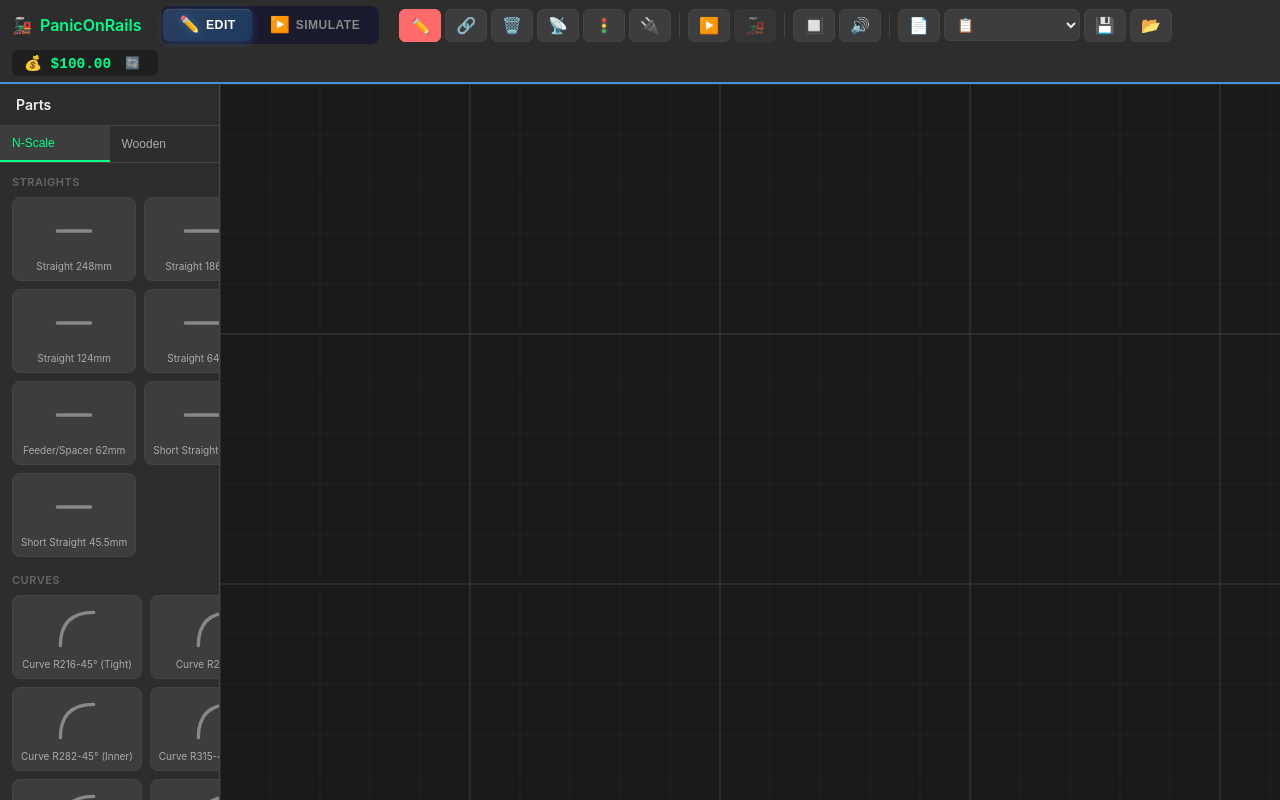
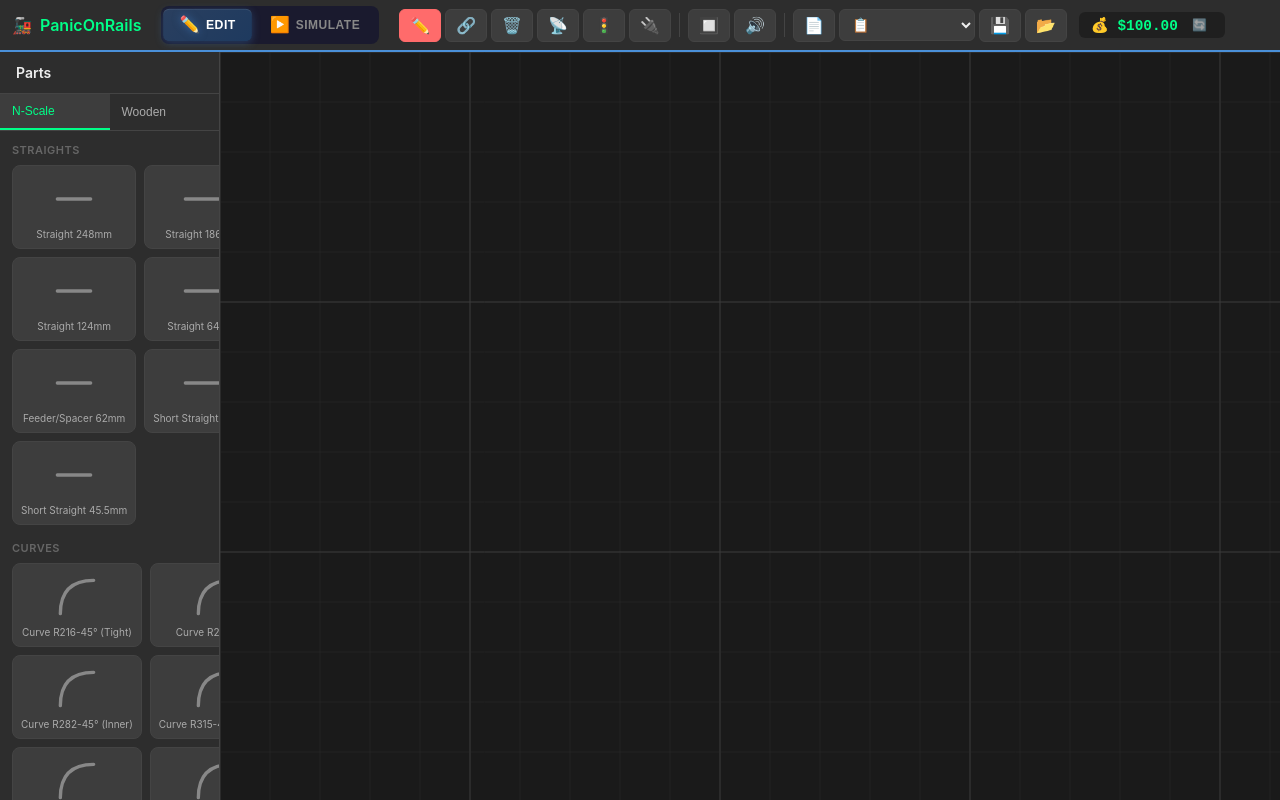
Before and after one commit to chayuto/panic-on-rails, a React (Vite) app: page / in a window 1280 px wide. Built offline with nearby package versions, Linux system fonts and the light colour scheme.

Commit message:
feat: Conditionally render `EditToolbar` or `SimulateToolbar` based on editing mode and remove the intermediate divider.

```diff
--- a/src/components/ui/Toolbar/index.tsx
+++ b/src/components/ui/Toolbar/index.tsx
@@ -38,13 +38,8 @@ export function Toolbar() {
 
             {/* Main toolbar actions - ordered by frequency */}
             <div className="toolbar-actions">
-                {/* Edit mode tools - most frequently used in edit mode */}
-                {isEditing && <EditToolbar />}
-
-                <div className="toolbar-divider" />
-
-                {/* Simulation controls - core interaction */}
-                <SimulateToolbar />
+                {/* Tools specific to the current mode */}
+                {isEditing ? <EditToolbar /> : <SimulateToolbar />}
 
                 <div className="toolbar-divider" />
 
```
